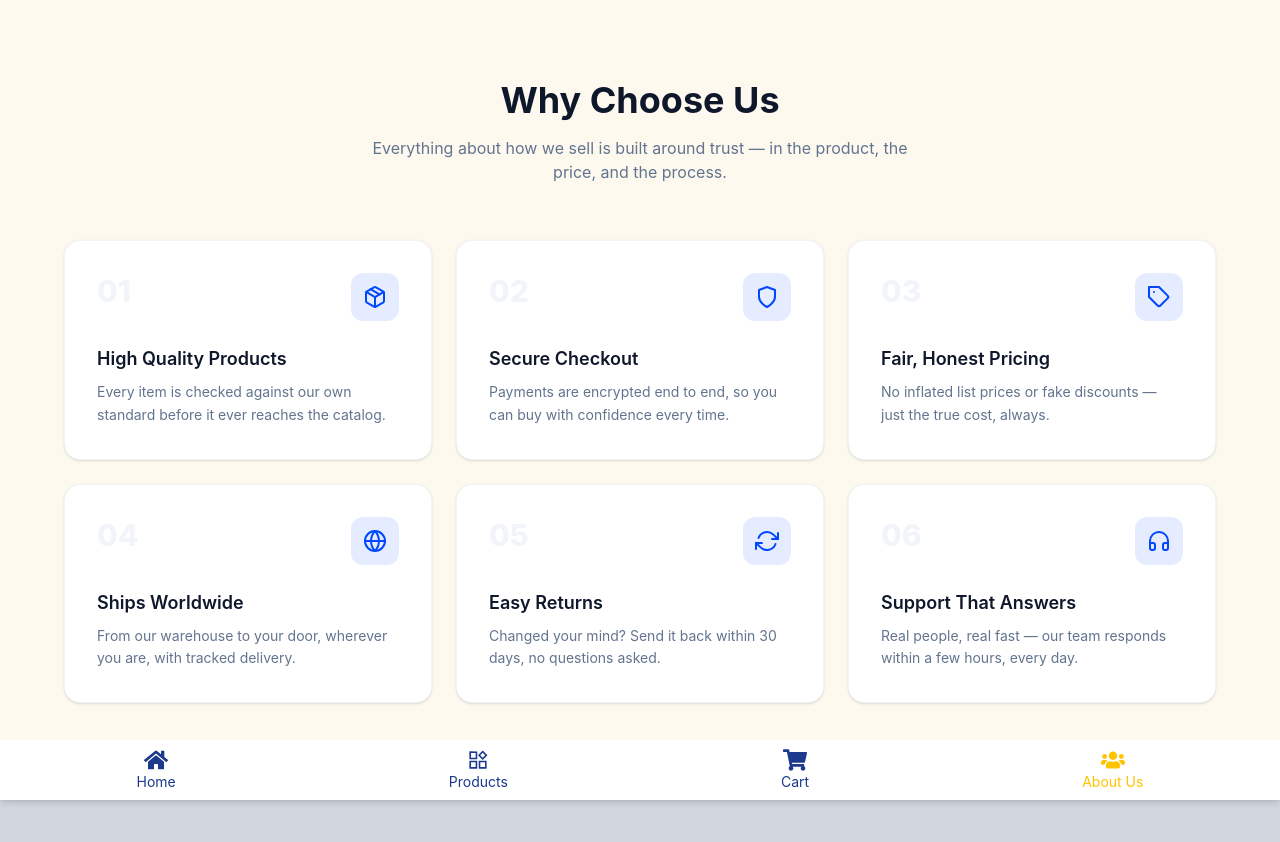
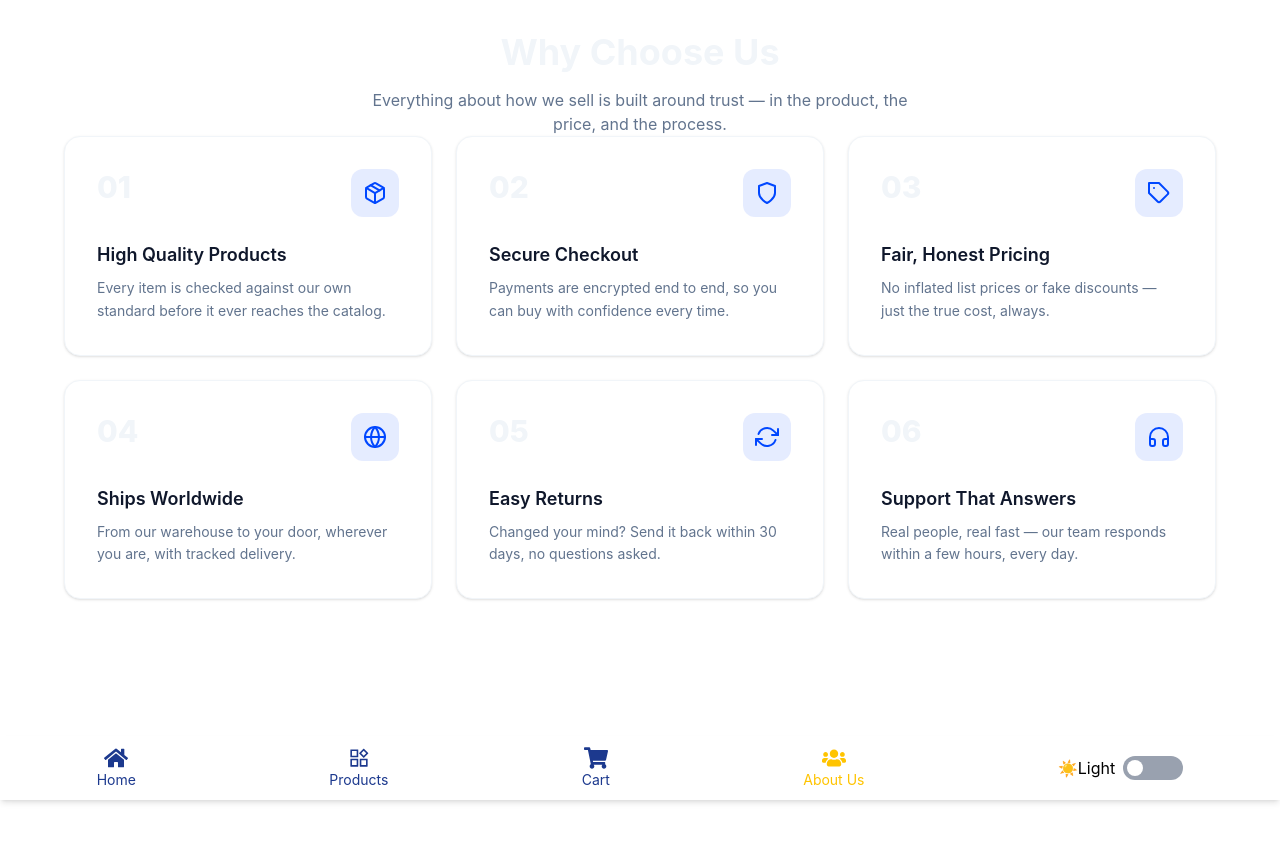
Before and after one commit to Elijovial/Fullstack-JavaScript-B, a React (Vite) app: page /about in a window 1280 px wide. Shown: the top 842 px of the page. After the commit the page ends 800 px from the top, so only its background shows below. Built offline with nearby package versions, Linux system fonts and the light colour scheme.

Commit message:
toggle updated

```diff
--- a/src/About/About.jsx
+++ b/src/About/About.jsx
@@ -1,9 +1,9 @@
 import AboutWhyUs from "./AboutWhyUs";
 
-export default function About() {
+export default function About({ darkMode, toggleTheme }) {
   return (
     <div>
-      <AboutWhyUs />
+      <AboutWhyUs darkMode={darkMode} />
     </div>
   );
 }
--- a/src/About/AboutWhyUs.jsx
+++ b/src/About/AboutWhyUs.jsx
@@ -1,3 +1,4 @@
+import React from "react";
 import {
   FiPackage,
   FiShield,
@@ -46,11 +47,15 @@ const REASONS = [
   },
 ];
 
-export default function AboutWhyUs() {
+export default function AboutWhyUs({ darkMode }) {
   return (
-    <section className="bg-[#fdf9ef] py-20 px-6 min-h-screen">
-      <div className="max-w-6xl mx-auto text-center mb-14">
-        <h2 className="text-3xl md:text-4xl font-bold text-slate-900">
+    <section
+      className={`min-h-screen ${
+        darkMode ? "bg-gray-900 text-white" : "bg-white text-black"
+      } p-8`}
+    >
+      <div className="max-w-6xl mx-auto text-center ">
+        <h2 className="text-3xl md:text-4xl font-bold text-slate-100">
           Why Choose Us
         </h2>
         <p className="mt-4 text-slate-500 max-w-xl mx-auto">
--- a/src/App.jsx
+++ b/src/App.jsx
@@ -1,21 +1,50 @@
 import { Routes, Route } from "react-router-dom";
 import MainLayout from "./layouts/MainLayout";
+import { useState } from "react";
 
 import Home from "./components/pages/Home";
 import Products from "./components/pages/Products";
 import Carts from "./components/pages/Carts";
 import About from "./About/About";
+import BottomNav from "./components/BottomNav";
 
 function App() {
+  const [darkMode, setDarkMode] = useState(false);
+
+  const toggleTheme = () => {
+    setDarkMode((prev) => !prev);
+  };
+
   return (
-    <Routes>
-      <Route path="/" element={<MainLayout />}>
-        <Route index element={<Home />} />
-        <Route path="products" element={<Products />} />
-        <Route path="cart" element={<Carts />} />
-        <Route path="about" element={<About />} />
-      </Route>
-    </Routes>
+    <div
+      className={`min-h-screen ${
+        darkMode ? "bg-gray-900 text-white" : "bg-white text-black"
+      }`}
+    >
+      <Routes>
+        <Route
+          path="/"
+          element={<MainLayout darkMode={darkMode} toggleTheme={toggleTheme} />}
+        >
+          <Route
+            index
+            element={<Home darkMode={darkMode} toggleTheme={toggleTheme} />}
+          />
+          <Route
+            path="products"
+            element={<Products darkMode={darkMode} toggleTheme={toggleTheme} />}
+          />
+          <Route
+            path="cart"
+            element={<Carts darkMode={darkMode} toggleTheme={toggleTheme} />}
+          />
+          <Route
+            path="about"
+            element={<About darkMode={darkMode} toggleTheme={toggleTheme} />}
+          />
+        </Route>
+      </Routes>
+    </div>
   );
 }
 
--- a/src/components/BottomNav.jsx
+++ b/src/components/BottomNav.jsx
@@ -1,16 +1,8 @@
 import { NavLink } from "react-router-dom";
-
-import {
-  FaHome,
-  FaRegEye,
-  FaRegCommentDots,
-  FaShoppingCart,
-  FaRegUserCircle,
-  FaUsers,
-} from "react-icons/fa";
+import { FaHome, FaShoppingCart, FaUsers } from "react-icons/fa";
 import { AiOutlineProduct } from "react-icons/ai";
 
-function BottomNav() {
+function BottomNav({ darkMode, toggleTheme }) {
   const navItems = [
     {
       path: "/",
@@ -22,7 +14,6 @@ function BottomNav() {
       name: "Products",
       icon: <AiOutlineProduct size={24} />,
     },
-
     {
       path: "/cart",
       name: "Cart",
@@ -38,7 +29,6 @@ function BottomNav() {
   return (
     <nav className="fixed bottom-0 left-0 w-full bg-white shadow-md">
       <div className="flex justify-around items-center py-2">
-
         {navItems.map((item) => (
           <NavLink
             key={item.name}
@@ -46,8 +36,8 @@ function BottomNav() {
             className={({ isActive }) =>
               `flex flex-col items-center text-sm ${
                 isActive
-                  ? "text-[#ffc400] "
-                  : "text-blue-900 hover:text-amber-500 hover:border-b"
+                  ? "text-[#ffc400]"
+                  : "text-blue-900 hover:text-amber-500"
               }`
             }
           >
@@ -55,7 +45,21 @@ function BottomNav() {
             <span>{item.name}</span>
           </NavLink>
         ))}
-
+        <div className="flex justify-center py-3 items-center space-x-2">
+          <p>{darkMode ? "🌙Dark" : "☀️Light"}</p>
+          <button
+            onClick={toggleTheme}
+            className={`relative w-15 h-6 rounded-full transition-colors duration-300 ${
+              darkMode ? "bg-blue-900" : "bg-gray-400"
+            }`}
+          >
+            <span
+              className={`absolute top-1 left-1 w-4 h-4 bg-white rounded-full transition-transform duration-300 ${
+                darkMode ? "translate-x-8" : ""
+              }`}
+            />
+          </button>
+        </div>
       </div>
     </nav>
   );
--- a/src/layouts/MainLayout.jsx
+++ b/src/layouts/MainLayout.jsx
@@ -1,13 +1,16 @@
 import { Outlet } from "react-router-dom";
 import BottomNav from "../components/BottomNav";
 
-function MainLayout() {
+function MainLayout({ darkMode, toggleTheme }) {
   return (
-    <div className="min-h-screen bg-gray-300 pb-20">
+    <>
       <Outlet />
 
-      <BottomNav />
-    </div>
+      <BottomNav
+        darkMode={darkMode}
+        toggleTheme={toggleTheme}
+      />
+    </>
   );
 }
 
```
